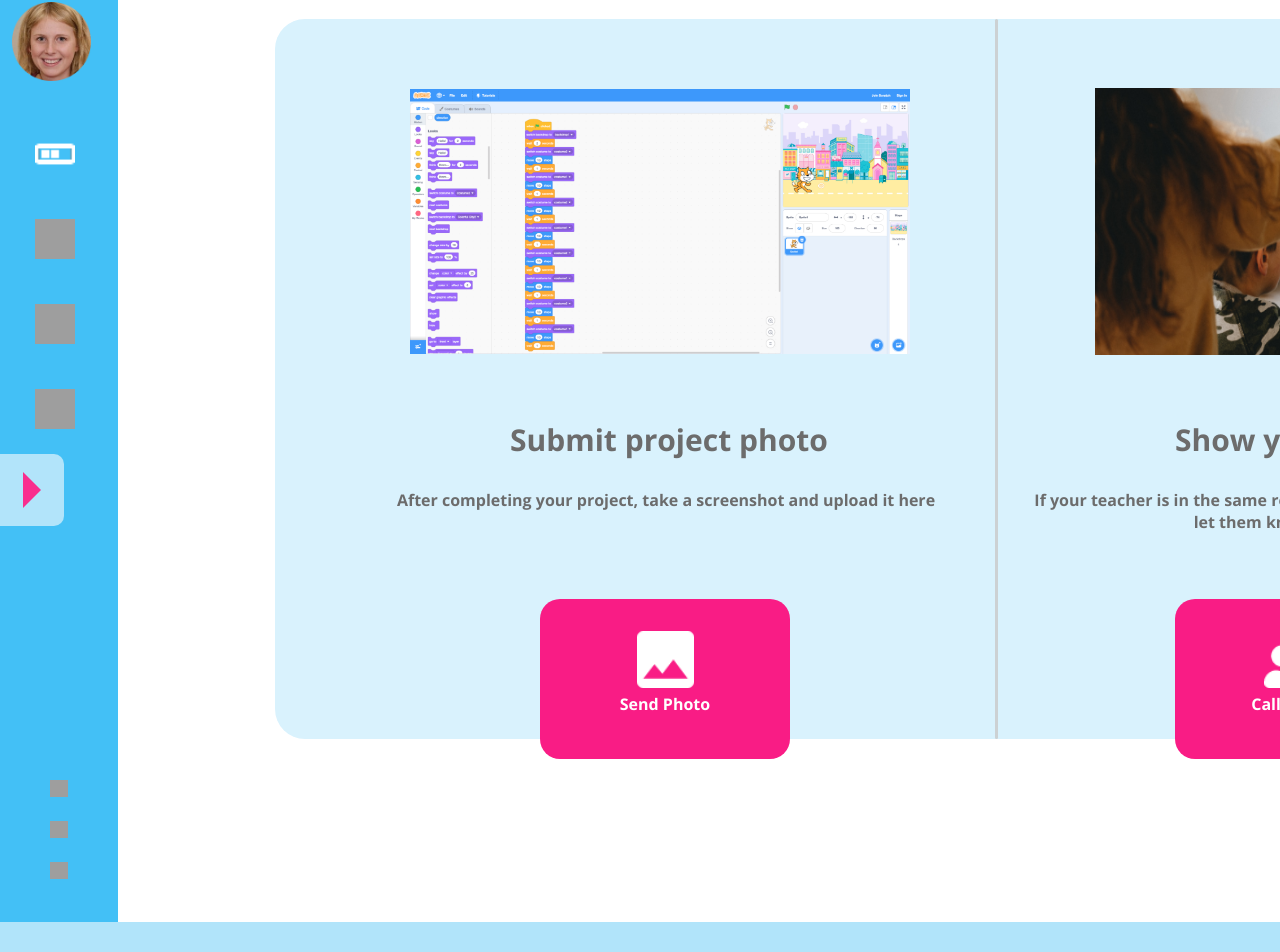
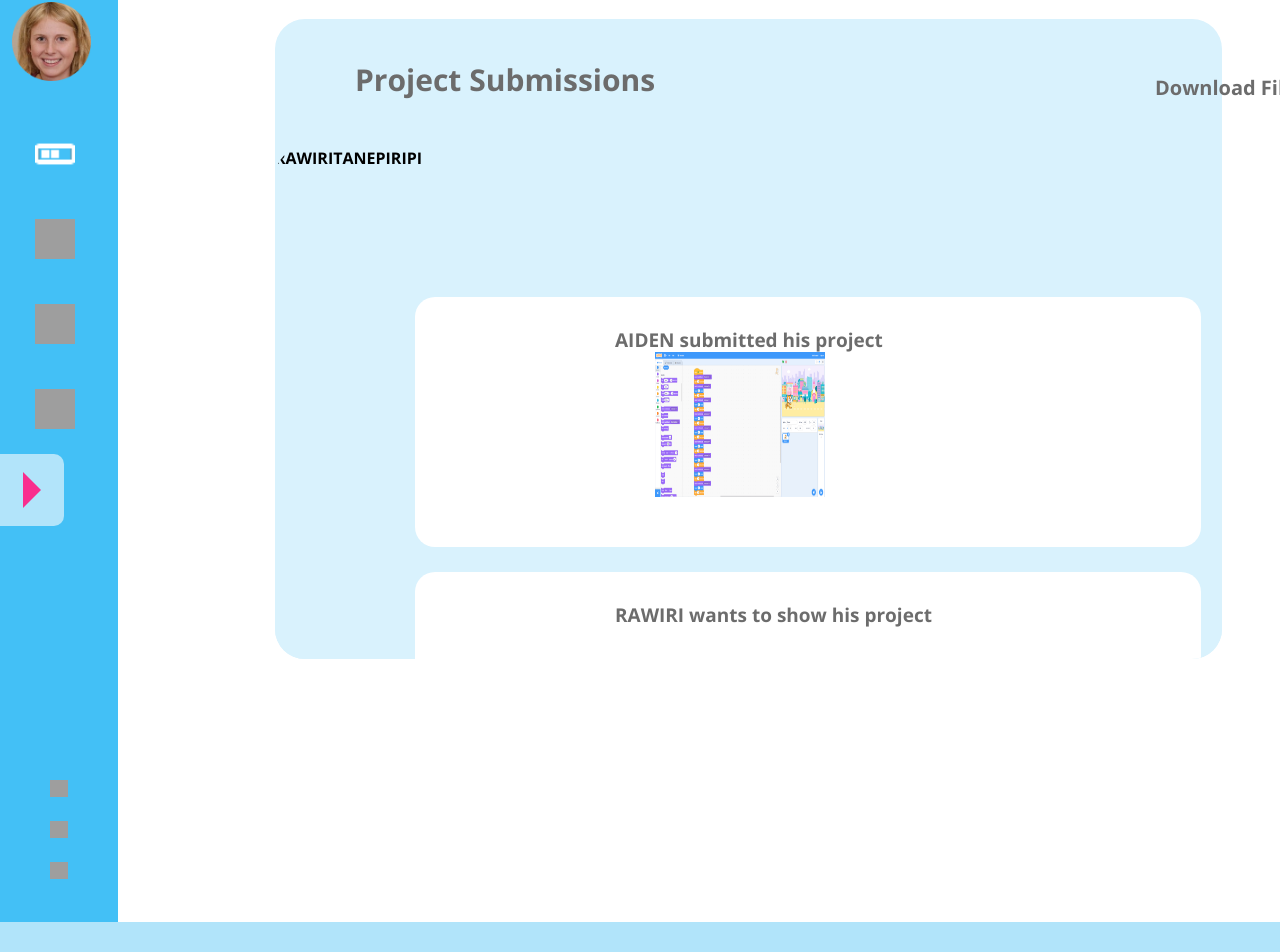
Before and after one commit to vessiBop/mission-x, a React (Create React App) app: page / in a window 1280 px wide. Shown: the part 109-1061 px from the top of the page. Built offline with nearby package versions, Linux system fonts and the light colour scheme; grey boxes are pictures that could not be loaded.

Commit message:
added scrollable div and added json

```diff
--- a/src/App.js
+++ b/src/App.js
@@ -25,7 +25,7 @@
 
 
 
-      <UploadScreen />
+      <ProjectSubs />
     </div>
   );
 }
--- /dev/null
+++ b/src/NotificationThree.js
@@ -0,0 +1,17 @@
+import './Fonts.css';
+
+
+
+
+export default function NotificationThree() {
+    return (
+    <>
+    <div className='notification-bar3'>
+    <div className='notification3'>TANE wants to show his project</div>
+    <div className='notification-date3'>MON 22April 2023  11:32</div>
+    </div>
+        </>
+)
+
+
+}
--- a/src/ProjectSubs.js
+++ b/src/ProjectSubs.js
@@ -1,12 +1,12 @@
 
 import NotificationOne from './NotificationOne';
 import NotificationTwo from './NotificationTwo';
-
+import NotificationThree from './NotificationThree';
 import './Fonts.css';
 
 import React from 'react';
 import { FontAwesomeIcon } from '@fortawesome/react-fontawesome';
-
+import jsons from './profiles.json'
 
 
 
@@ -17,8 +17,14 @@
             <div className="upload-parent-container">
 
                 <div className="project-subs-container">
+                <div className="project-subs-scrollable-container">
+                    {jsons.map(json => {
+                        return(<div className="box">{ json.name }</div>)
+                    })}
                     <NotificationOne />
                     <NotificationTwo />
+                    <NotificationThree />
+                    </div>
                     <div className="pro-sub-text1">Project Submissions</div>
                     <div className="pro-sub-text2"><FontAwesomeIcon icon={["fas", "coffee"]} />Download Files</div>
                     <div className="pro-sub-text3">Mark As Complete Project<i class="fa fa-download" aria-hidden="true"></i></div>
--- a/src/SubmitProject.css
+++ b/src/SubmitProject.css
@@ -13,7 +13,8 @@
     top: 128px;
     left: 275px;
     background-color: #d9f2fd;
-    position: absolute
+    position: absolute;
+    ;
 }
 
 .screenshot-img {
@@ -155,6 +156,7 @@
 
 
 /* Project Submissions css*/
+
 .project-subs-container {
     display: flex;
     justify-content: baseline;
@@ -164,6 +166,19 @@
     top: 128px;
     left: 275px;
     background-color: #d9f2fd;
+    position: absolute
+}
+
+.project-subs-scrollable-container {
+    display: flex;
+    justify-content: top;
+    border-radius: 30px;
+    width: 100%;
+    height: 80%;
+    top: 128px;
+    left: 0px;
+    background-color: #d9f2fd;
+    overflow-y: scroll;
     position: absolute
 }
 
@@ -302,3 +317,42 @@
 
 
 }
+
+.notification-bar3 {
+    display:flex;
+    font-family: 'Open Sans', sans-serif;
+    background-color: #ffffff;
+    border-radius: 20px;
+    font-size: 16px;
+    text-align: center;
+    top: 640px;
+    left: 140px;
+    width: 83%;
+    height: 180px;
+    color: #6C6C6C;
+    position: absolute;
+}
+
+.notification3 {
+    font-family: 'Open Sans', sans-serif;
+    font-size: 19px;
+    text-align: left;
+    top: 30px;
+    left: 200px;
+    width: 562px;
+    height: 98px;
+    color: #6C6C6C;
+    position: absolute;
+}
+
+.notification-date3 {
+    font-family: 'Open Sans', sans-serif;
+    font-size: 12px;
+    text-align: right;
+    top: 50px;
+    left: 950px;
+    width: 120px;
+    height: 98px;
+    color: #6C6C6C;
+    position: absolute;
+}
--- /dev/null
+++ b/src/profiles.json
@@ -0,0 +1,17 @@
+[
+    {
+    "name": "RAWIRI",
+    "imgURL": "http://lorempixel.com/100/100/",
+    "hobbyList": "['coding', 'writing', 'skiing']"
+},
+{
+    "name": "TANE",
+    "imgURL": "http://lorempixel.com/100/100/",
+    "hobbyList": "['coding', 'writing', 'skiing']"
+},
+{
+"name": "PIRIPI",
+"imgURL": "http://lorempixel.com/100/100/",
+"hobbyList": "['coding', 'writing', 'skiing']"
+}
+]
```
Also changed, not shown: src/Project.js (deleted, +0 -38 lines).
